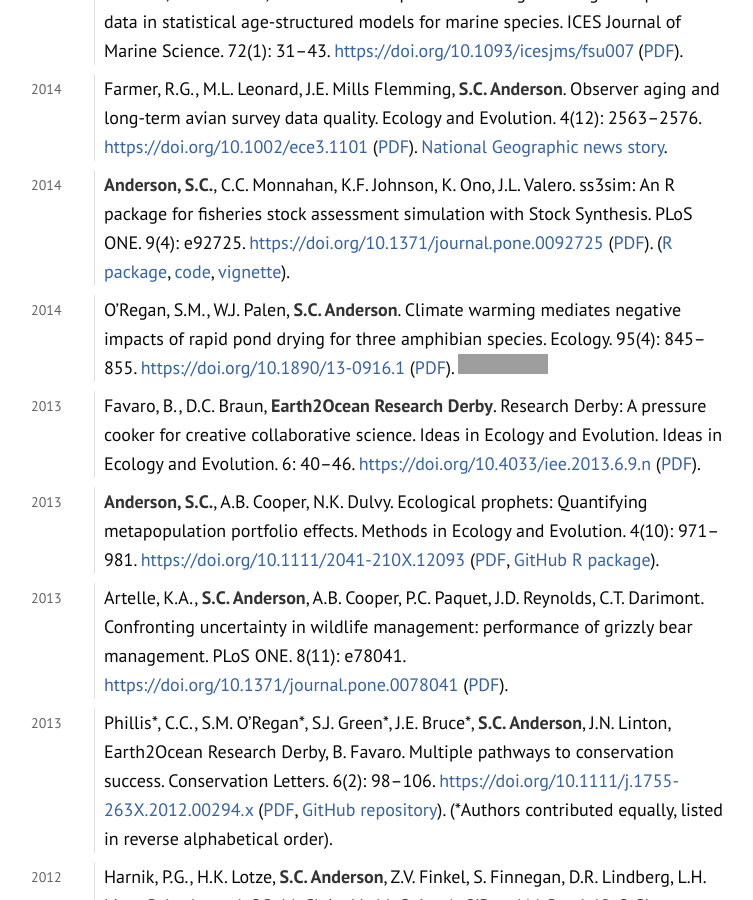
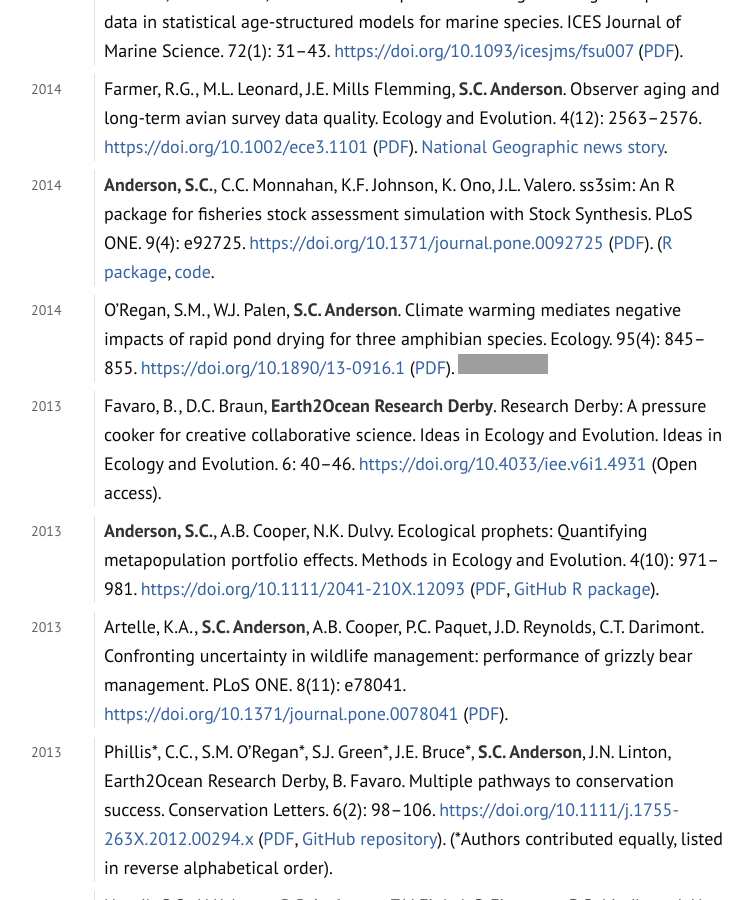
Before and after one commit to seananderson/seananderson.ca, a Jekyll site: the page built from cv.html, in a window 1280 px wide and 900 px high, scrolled down 3621 px. Shown: the whole window, without its empty margins (259-1012 px from the left). Built offline with Jekyll 4.4.1, drawn with Linux system fonts in a browser that asks for light colours; comment, search, counter and statistics services are not loaded; grey boxes are pictures that could not be loaded.

Commit message:
Fix broken links

```diff
--- a/cv.html
+++ b/cv.html
@@ -104,13 +104,13 @@
 <dd>Farmer, R.G., M.L. Leonard, J.E. Mills Flemming, <strong>S.C. Anderson</strong>. Observer aging and long-term avian survey data quality. Ecology and Evolution. 4(12): 2563–2576. <a href="https://doi.org/10.1002/ece3.1101" class="uri">https://doi.org/10.1002/ece3.1101</a> (<a href="http://onlinelibrary.wiley.com/doi/10.1002/ece3.1101/pdf">PDF</a>). <a href="http://news.nationalgeographic.com/news/2014/08/140805-aging-birders-breeding-bird-survey-volunteers-science/">National Geographic news story</a>.
 </dd>
 <dt>2014</dt>
-<dd><strong>Anderson, S.C.</strong>, C.C. Monnahan, K.F. Johnson, K. Ono, J.L. Valero. ss3sim: An R package for fisheries stock assessment simulation with Stock Synthesis. PLoS ONE. 9(4): e92725. <a href="https://doi.org/10.1371/journal.pone.0092725" class="uri">https://doi.org/10.1371/journal.pone.0092725</a> (<a href="http://www.plosone.org/article/fetchObject.action?uri=info%3Adoi%2F10.1371%2Fjournal.pone.0092725&amp;representation=PDF">PDF</a>). (<a href="http://cran.r-project.org/web/packages/ss3sim/index.html">R package</a>, <a href="https://github.com/ss3sim/ss3sim">code</a>, <a href="https://sean.updog.co/ss3sim-vignette.pdf">vignette</a>).
+<dd><strong>Anderson, S.C.</strong>, C.C. Monnahan, K.F. Johnson, K. Ono, J.L. Valero. ss3sim: An R package for fisheries stock assessment simulation with Stock Synthesis. PLoS ONE. 9(4): e92725. <a href="https://doi.org/10.1371/journal.pone.0092725" class="uri">https://doi.org/10.1371/journal.pone.0092725</a> (<a href="http://www.plosone.org/article/fetchObject.action?uri=info%3Adoi%2F10.1371%2Fjournal.pone.0092725&amp;representation=PDF">PDF</a>). (<a href="http://cran.r-project.org/web/packages/ss3sim/index.html">R package</a>, <a href="https://github.com/ss3sim/ss3sim">code</a>.
 </dd>
 <dt>2014</dt>
-<dd>O’Regan, S.M., W.J. Palen, <strong>S.C. Anderson</strong>. Climate warming mediates negative impacts of rapid pond drying for three amphibian species. Ecology. 95(4): 845–855. <a href="https://doi.org/10.1890/13-0916.1" class="uri">https://doi.org/10.1890/13-0916.1</a> (<a href="http://www.esajournals.org/doi/pdf/10.1890/13-0916.1">PDF</a>). <a href="http://f1000.com/prime/http://f1000.com/prime/718158688?bd=1" target="_blank"><img src="http://cdn.f1000.com.s3.amazonaws.com/images/badges/badgef1000.gif" id="bg"/></a>
+<dd>O’Regan, S.M., W.J. Palen, <strong>S.C. Anderson</strong>. Climate warming mediates negative impacts of rapid pond drying for three amphibian species. Ecology. 95(4): 845–855. <a href="https://doi.org/10.1890/13-0916.1" class="uri">https://doi.org/10.1890/13-0916.1</a> (<a href="http://onlinelibrary.wiley.com/doi/10.1890/13-0916.1/epdf">PDF</a>). <a href="https://f1000.com/prime/718158688" target="_blank"><img src="http://cdn.f1000.com.s3.amazonaws.com/images/badges/badgef1000.gif" id="bg"/></a>
 </dd>
 <dt>2013</dt>
-<dd>Favaro, B., D.C. Braun, <strong>Earth2Ocean Research Derby</strong>. Research Derby: A pressure cooker for creative collaborative science. Ideas in Ecology and Evolution. Ideas in Ecology and Evolution. 6: 40–46. <a href="https://doi.org/10.4033/iee.2013.6.9.n" class="uri">https://doi.org/10.4033/iee.2013.6.9.n</a> (<a href="http://library.queensu.ca/ojs/index.php/IEE/article/download/4931/4899">PDF</a>).
+<dd>Favaro, B., D.C. Braun, <strong>Earth2Ocean Research Derby</strong>. Research Derby: A pressure cooker for creative collaborative science. Ideas in Ecology and Evolution. Ideas in Ecology and Evolution. 6: 40–46. <a href="https://doi.org/10.4033/iee.v6i1.4931" class="uri">https://doi.org/10.4033/iee.v6i1.4931</a> (Open access).
 </dd>
 <dt>2013</dt>
 <dd><strong>Anderson, S.C.</strong>, A.B. Cooper, N.K. Dulvy. Ecological prophets: Quantifying metapopulation portfolio effects. Methods in Ecology and Evolution. 4(10): 971–981. <a href="https://doi.org/10.1111/2041-210X.12093" class="uri">https://doi.org/10.1111/2041-210X.12093</a> (<a href="https://sean.updog.co/papers/Anderson_etal_2013_ecological_prophets_with_SOM.pdf">PDF</a>, <a href="https://github.com/seananderson/ecofolio">GitHub R package</a>).
@@ -125,7 +125,7 @@
 <dd>Harnik, P.G., H.K. Lotze, <strong>S.C. Anderson</strong>, Z.V. Finkel, S. Finnegan, D.R. Lindberg, L.H. Liow, R. Lockwood, C.R. McClain, J.L. McGuire, A. O’Dea, J.M. Pandolfi, C. Simpson, D.P. Tittensor. Extinctions in ancient and modern seas. Trends in Ecology and Evolution. 27(11): 608–617. <a href="https://doi.org/10.1016/j.tree.2012.07.010" class="uri">https://doi.org/10.1016/j.tree.2012.07.010</a> (<a href="https://sean.updog.co/papers/Harnik_etal_2012_Extinctions_in_ancient_and_modern_seas.pdf">PDF</a>).
 </dd>
 <dt>2012</dt>
-<dd><strong>Anderson, S.C.</strong>, T.A. Branch, D. Ricard, H.K. Lotze. Assessing global marine fishery status with a revised dynamic catch-based method and stock-assessment reference points. ICES Journal of Marine Science. 69(8): 1491–1500. <a href="https://doi.org/10.1093/icesjms/fss105" class="uri">https://doi.org/10.1093/icesjms/fss105</a> (<a href="http://icesjms.oxfordjournals.org/cgi/reprint/fss105?ijkey=pFRzMGEDycomI3X&amp;keytype=ref">PDF</a>).
+<dd><strong>Anderson, S.C.</strong>, T.A. Branch, D. Ricard, H.K. Lotze. Assessing global marine fishery status with a revised dynamic catch-based method and stock-assessment reference points. ICES Journal of Marine Science. 69(8): 1491–1500. <a href="https://doi.org/10.1093/icesjms/fss105" class="uri">https://doi.org/10.1093/icesjms/fss105</a> (<a href="https://sean.updog.co/Anderson_etal_2012_Assessing_global_marine_fishery.pdf">PDF</a>).
 </dd>
 <dt>2011</dt>
 <dd><strong>Anderson, S.C.</strong>, R.G. Farmer, F. Ferretti, A.L.S. Houde, J.A. Hutchings. Correlates of vertebrate extinction risk in Canada. BioScience. 61(7): 538–549. <a href="https://doi.org/10.1525/bio.2011.61.7.8" class="uri">https://doi.org/10.1525/bio.2011.61.7.8</a> (<a href="https://sean.updog.co/papers/Anderson_etal_2011_BioScience_with_supplement.pdf">PDF</a>).
@@ -137,7 +137,7 @@
 <dd>Boudreau, S.A., <strong>S.C. Anderson</strong>, B. Worm. Top-down interactions and temperature control of snow crab abundance in the northwest Atlantic Ocean. Marine Ecology Progress Series. 429: 169–183. <a href="https://doi.org/10.3354/meps09081" class="uri">https://doi.org/10.3354/meps09081</a> (<a href="http://www.int-res.com/articles/meps_oa/m429p169.pdf">PDF</a>).
 </dd>
 <dt>2011</dt>
-<dd><strong>Anderson, S.C.</strong>, J.E. Mills Flemming, R. Watson, H.K. Lotze. Rapid global expansion of invertebrate fisheries: trends, drivers, and ecosystem effects. PLoS ONE. 6(3): e14735. <a href="https://doi.org/10.1371/journal.pone.0014735" class="uri">https://doi.org/10.1371/journal.pone.0014735</a> (<a href="http://www.plosone.org/article/fetchObject.action?uri=info%3Adoi%2F10.1371%2Fjournal.pone.0014735&amp;representation=PDF">PDF</a>). <a href="http://f1000.com/prime/http://f1000.com/prime/9542957?bd=1" target="_blank"><img src="http://cdn.f1000.com.s3.amazonaws.com/images/badges/badgef1000.gif" id="bg"/></a>
+<dd><strong>Anderson, S.C.</strong>, J.E. Mills Flemming, R. Watson, H.K. Lotze. Rapid global expansion of invertebrate fisheries: trends, drivers, and ecosystem effects. PLoS ONE. 6(3): e14735. <a href="https://doi.org/10.1371/journal.pone.0014735" class="uri">https://doi.org/10.1371/journal.pone.0014735</a> (<a href="http://www.plosone.org/article/fetchObject.action?uri=info%3Adoi%2F10.1371%2Fjournal.pone.0014735&amp;representation=PDF">PDF</a>). <a href="https://f1000.com/prime/9542957" target="_blank"><img src="http://cdn.f1000.com.s3.amazonaws.com/images/badges/badgef1000.gif" id="bg"/></a>
 </dd>
 <dt>2008</dt>
 <dd><strong>Anderson, S.C.</strong>, H.K. Lotze, N.L. Shackell. Evaluating the knowledge base for expanding low-trophic-level fisheries in Atlantic Canada. Canadian Journal of Fisheries and Aquatic Sciences. 65(12): 2553–2571. <a href="https://doi.org/10.1139/F08-156" class="uri">https://doi.org/10.1139/F08-156</a> (<a href="https://sean.updog.co/papers/Anderson_etal_2008_knowledge.pdf">PDF</a>). Eighth most-read CJFAS article in 2008.
```
Also changed, not shown: AndersonCV.txt (+6 -8 lines), cv-pandoc.md (+6 -6 lines), 1 other file.
